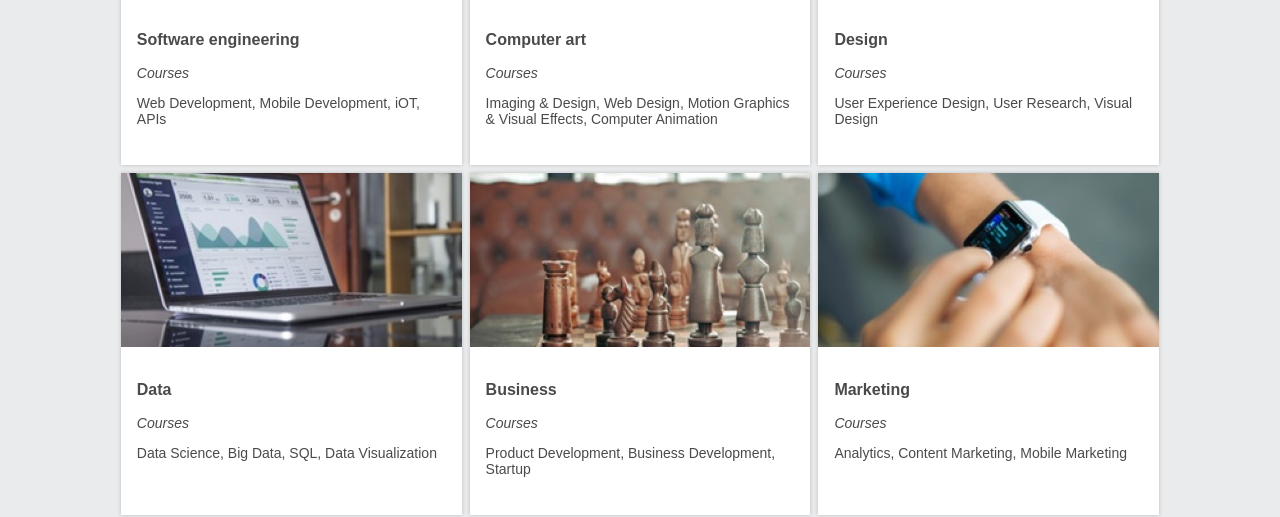
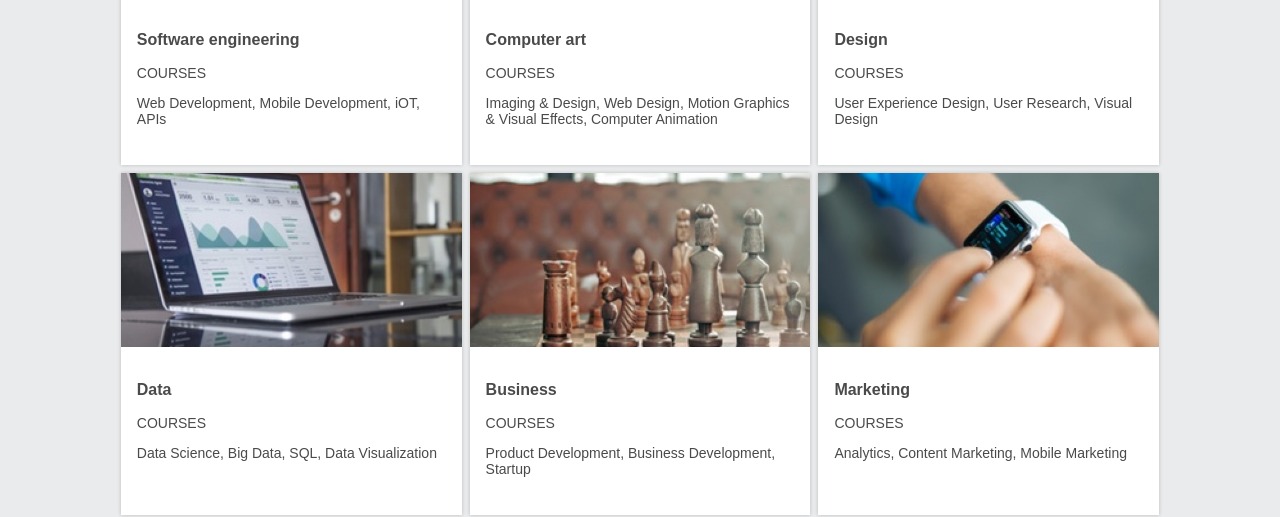
Before and after one commit to jprloschiavo/colmar-academy, a plain HTML site: page index.html in a window 1280 px wide. Shown: the part 1649-2166 px from the top of the page. Drawn offline with Linux system fonts and the light colour scheme.

Commit message:
Mac push Windows pull test

```diff
--- a/resources/css/style.css
+++ b/resources/css/style.css
@@ -17,6 +17,11 @@ h3 {
 
 p {
     font-size: 1.75rem;
+}
+
+em {
+    font-style: normal;
+    text-transform: uppercase;
 }
 
 body {
```
